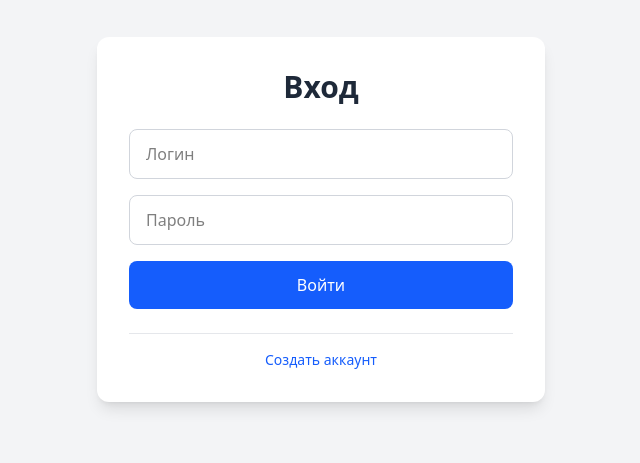
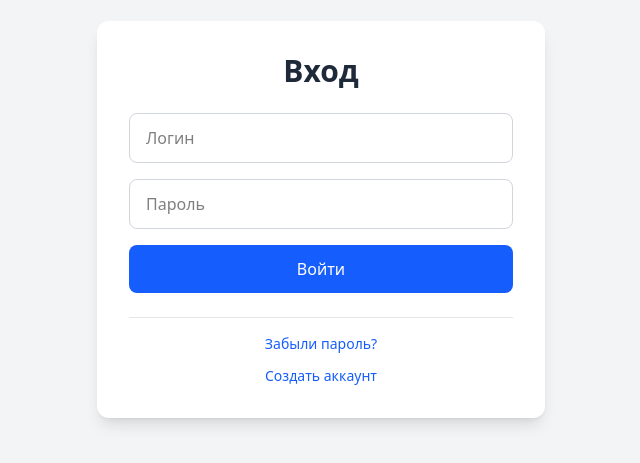
Before and after one commit to moevm/nosql1h25-videohost, a Vue app in the folder frontend/videohost/: page /login in a window 1280 px wide. Shown: the part 181-644 px from the top of the page, without its empty margins (319-959 px from the left). Built offline with nearby package versions, Linux system fonts and the light colour scheme.

Commit message:
Add login form UI with routing and form validation bindings

```diff
--- a/frontend/videohost/src/pages/signIn/ui/SignIn.vue
+++ b/frontend/videohost/src/pages/signIn/ui/SignIn.vue
@@ -46,12 +46,12 @@ const loginData = ref<ILoginData>({
       </form>
 
       <div class="flex flex-col items-center space-y-3 pt-4 border-t border-gray-200">
-        <!-- <router-link
+        <router-link
           to="/resetPassword"
           class="text-sm text-blue-600 hover:text-blue-800 transition-colors"
         >
           Забыли пароль?
-        </router-link> -->
+        </router-link>
 
         <router-link
           to="/registration"
```
